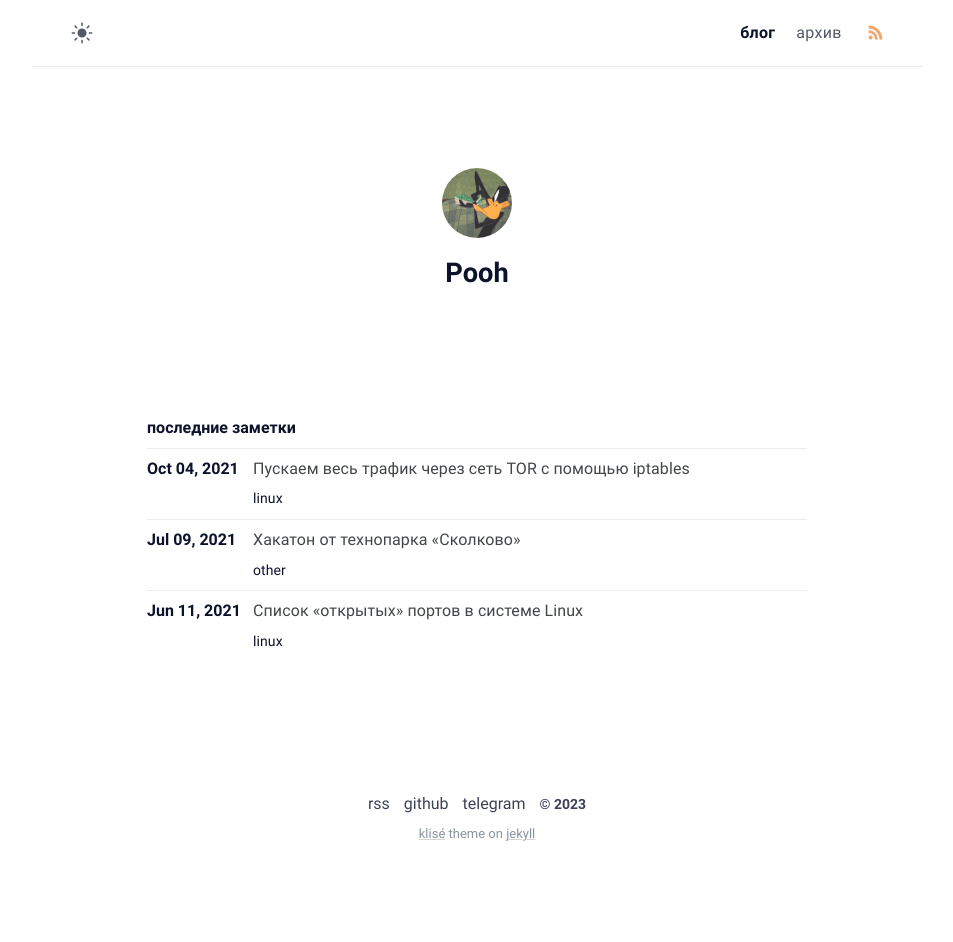
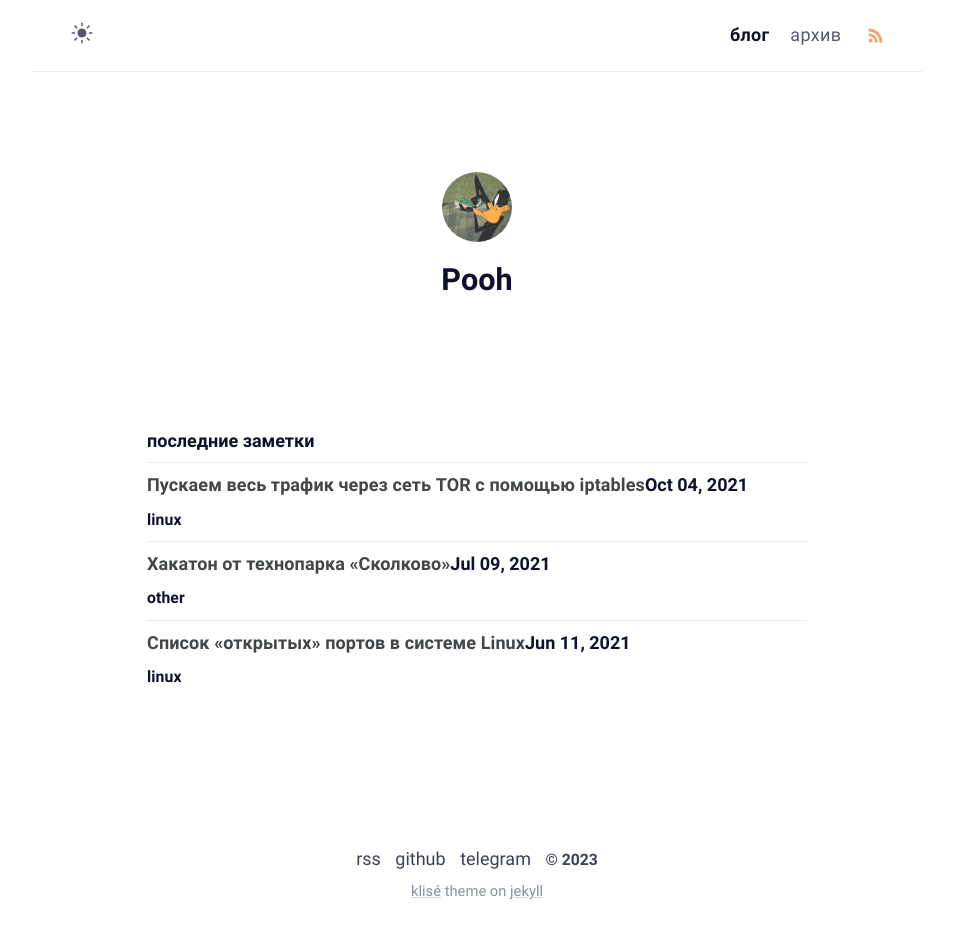
Before and after one commit to pooh2pooh/pooh2pooh.github.io, a Jekyll site: the page built from index.md, in a window 1280 px wide. Shown: the whole page, without its empty margins (163-1116 px from the left). Built offline with Jekyll 4.4.1, drawn with Linux system fonts in a browser that asks for light colours; before the commit the page ends 900 px from its top, so only the background shows below that.

Commit message:
cosmetic edit for category display

```diff
--- a/_layouts/home.html
+++ b/_layouts/home.html
@@ -6,15 +6,15 @@ home: true
 <h3 class="posts-item-note" aria-label="Recent Posts">последние заметки</h3>
 {%- for post in site.posts limit: site.number_of_posts -%}
 <article class="post-item">
-  <span class="post-item-date">{{ post.date | date: "%b %d, %Y" }}</span>
   <h4 class="post-item-title">
-    <a href="{{ post.url }}">{{ post.title | escape }}</a>
+    <a href="{{ post.url }}" style="font-weight:bold;">{{ post.title | escape }}</a>
     <br>
-    <small class="footer_copyright">
+    <small class="footer_copyright" style="font-weight:bold;">
       {% if post.categories.size > 0 %}
         {{ post.categories | first }}
       {% endif %}
     </small>
   </h4>
+  <span class="post-item-date">{{ post.date | date: "%b %d, %Y" }}</span>
 </article>
 {%- endfor -%}
--- a/_sass/main.scss
+++ b/_sass/main.scss
@@ -1,7 +1,7 @@
 // Fonts preferences
 $sans-family: Roboto, sans-serif;
 $mono-family: Consolas, monospace;
-$base-font-size: 16px;
+$base-font-size: 18px;
 $medium-font-size: $base-font-size * 0.938;
 $small-font-size: $base-font-size * 0.875;
 $base-line-height: 1.85;
```
